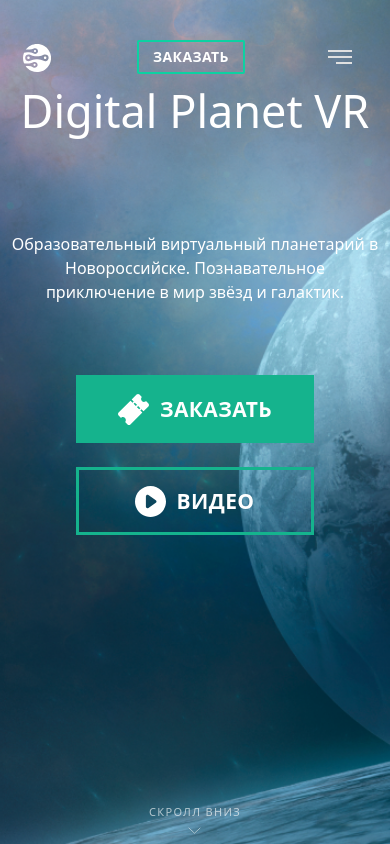
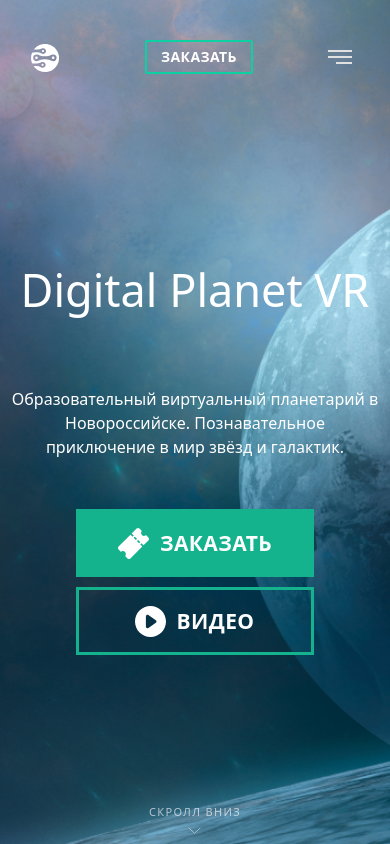
Before and after one commit to ArtN7/Planet, a plain HTML site: page index.html in a window 390 px wide. Drawn offline with nearby package versions, Linux system fonts and the light colour scheme.

Commit message:
upd sadaptive style

```diff
--- a/css/style.css
+++ b/css/style.css
@@ -1,7 +1,7 @@
 body {
     position: relative;
     height: 100vh;
-    min-width: 380px;
+    min-width: 320px;
     overflow: auto;
     margin: 0 auto;
     padding: 0;
@@ -1215,7 +1215,12 @@ header {
         display: none;
     }
     .logo {
-        max-width: 28px;
+        justify-content: center;
+        min-width: 44px;
+        min-height: 44px;
+    }
+    .button-order-header{
+        margin-left: 20px;
     }
     .burger-menu-header{
         display:unset;
@@ -1228,9 +1233,6 @@ header {
     }
     .popup-video-index{
         width: 1000px;
-    }
-    .button-order-header{
-        margin-left: 20px;
     }
     .popup-is-work-burger::after{
         width: 300px;
@@ -1263,6 +1265,7 @@ header {
     }
     .button-group{
         justify-content: space-around;
+        gap:10px;
     }
     .button-video{
         width: 238px;
@@ -1283,8 +1286,15 @@ header {
     }
 }
 @media (max-width: 550px) {
+    .page-main-index-container{
+        max-height: 400px;
+    }
+    .page-main-index-container p{
+        margin-bottom: 50px;
+    }
     .page-main-index-container h1{
         font-size: 70px;
+        margin: 0;
     }
     .popup-form {
         width: 480px;
@@ -1296,9 +1306,6 @@ header {
     }
     .page-main-index-container p{
         padding: 0 10px;
-    }
-    .page-main-index-container{
-        padding: 10px 0;
     }
     .popup-video-index{
         width: 400px;
@@ -1354,9 +1361,6 @@ header {
     }
     .page-header-container{
         z-index: 3;
-    }
-    .order-page-burger-tel{
-        width: max-content;
     }
 }
 @media (max-height: 400px) {
--- a/index.html
+++ b/index.html
@@ -62,7 +62,7 @@
       </div>
     </header>
 
-    <main class="page-main-index">
+    <main class="page-main-index mt-auto mb-auto">
       <div class = "page-main-index-container">
         <h1>Digital Planet VR</h1>
         <p>Образовательный виртуальный планетарий в Новороссийске.
```
